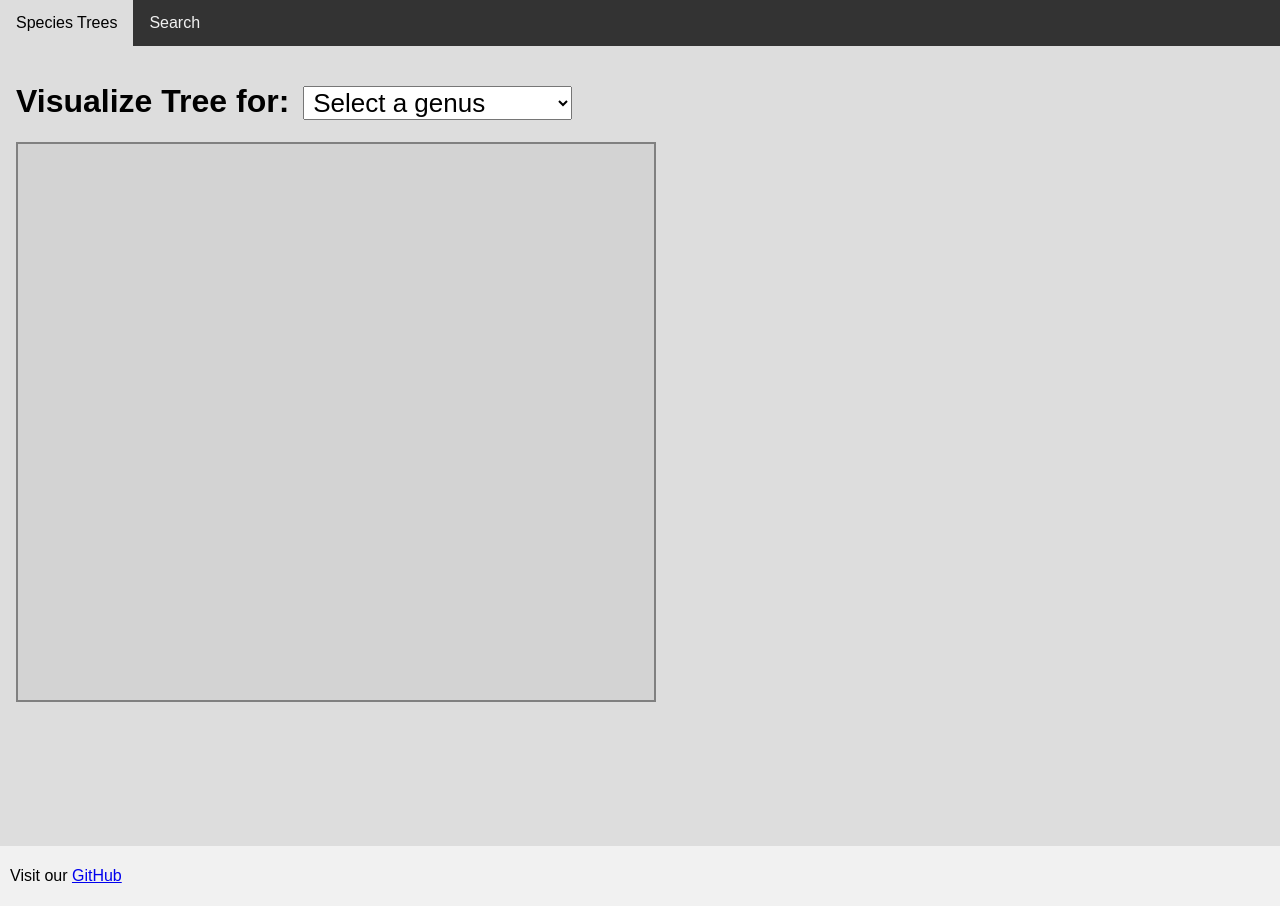
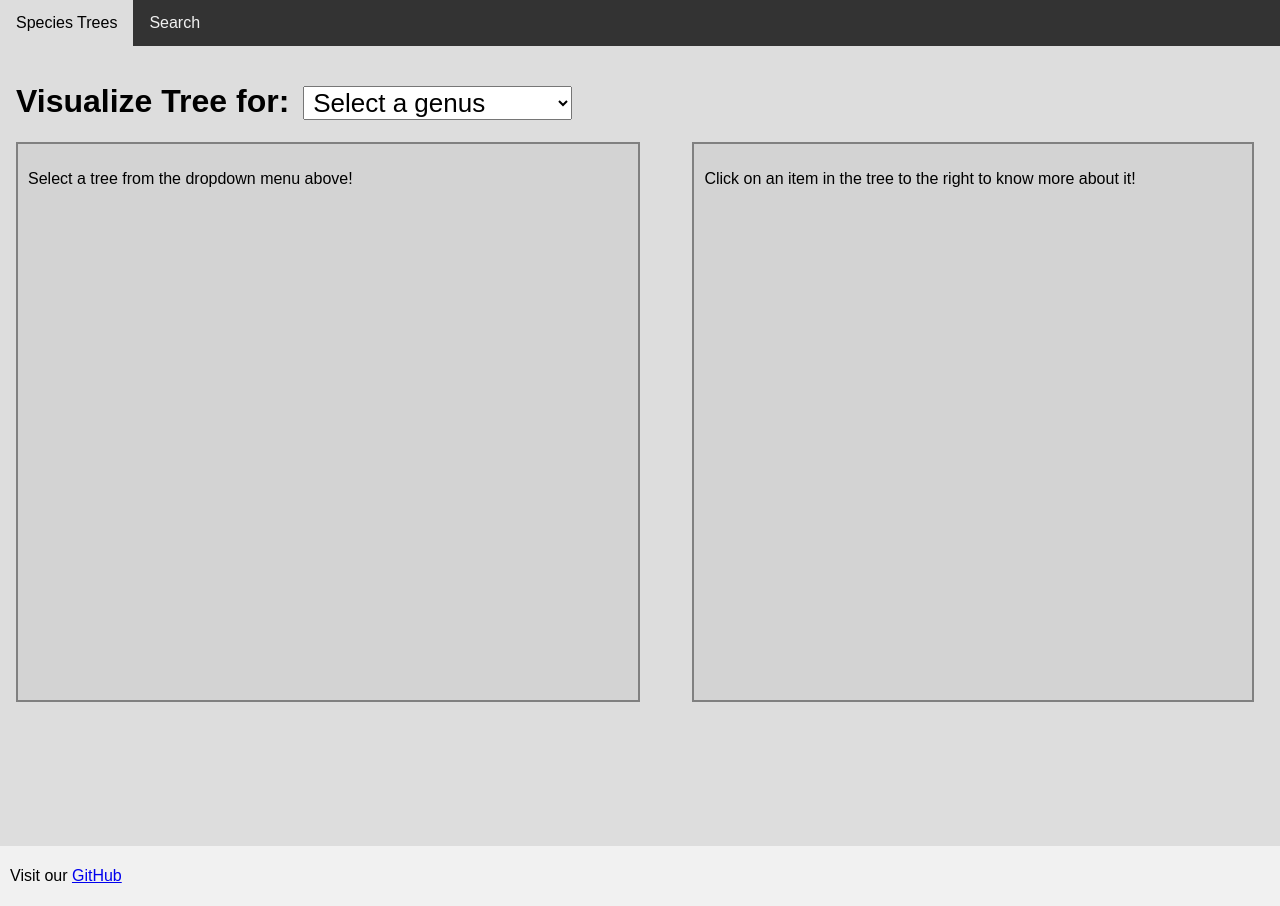
Before and after one commit to kevfo/TestApp, a Flask app: page /species_tree in a window 1280 px wide. Run offline with Flask 3, Linux system fonts and the light colour scheme.

Commit message:
Made changes for info display

```diff
--- a/app.py
+++ b/app.py
@@ -1,7 +1,7 @@
 from flask import Flask, render_template, request, jsonify
 
 # Import custom modules here:
-from utils.search import find_queries
+from utils.search import find_queries, find_entity_information
 
 app = Flask(__name__)
 
@@ -17,7 +17,14 @@ def species_tree():
 def search():
     return render_template('search.html')
 
+# INTERNAL ROUTES - MEANT TO BE ACCESSED BY THE APPLICATION, NOT THE USER
+
 @app.route('/find', methods = ['POST'])
 def find():
     query = find_queries(request.data.decode('utf-8'))
     return jsonify(query)
+
+@app.route('/find_entity', methods = ['POST'])
+def find_entity():
+    query = find_entity_information(request.data.decode('utf-8'))
+    return jsonify(query)
--- a/static/css/treeDisplay.css
+++ b/static/css/treeDisplay.css
@@ -1,5 +1,5 @@
 /* Style the tree display */
-.treeDisplay {
+.treeDisp, .disp {
     border-color: gray;
     border-style: solid;
     border-width: 2px;
@@ -16,6 +16,24 @@
     padding-left: 5px;
     margin-left: 5px;
 }
+
+/* Row and column styling */
+.row {
+    display: flex;
+    flex-direction: row;
+    justify-content: space-between;
+}
+
+.left {
+    width: 50%;
+}
+
+.right {
+    width: 45%;
+    margin-right: 10px;
+}
+
+/* Rest of CSS from treeJS */
 
 /* simple tree */
 .simple-tree {
--- a/static/js/tree.js
+++ b/static/js/tree.js
@@ -1,8 +1,19 @@
 // Deals with the construction of the
 // Species tree as shown on https://phytozome-next.jgi.doe.gov/
 
-const TREE_DISPLAY = document.querySelector('.treeDisplay');
+const TREE_DISPLAY = document.querySelector('.treeDisp');
 const TREE_SELECTOR = document.querySelector('#jsonData');
+const INFO_DISP = document.querySelector('.disp');
+
+const showInformation = () => {
+    console.log(event.target.innerText);
+    fetch('/find_entity', {method: 'POST', body: event.target.innerText})
+    .then(response => response.json())
+    .then(resData => {
+        INFO_DISP.innerHTML = `<p> ${resData.info1} </p> <p> ${resData.info2} </p> <p> ${resData.info3} </p>`;
+    })
+    .catch(error => console.error(error))
+}
 
 const updateTree = () => {
     if (TREE_DISPLAY.innerHTML.length !== 0) {
@@ -24,4 +35,8 @@ const updateTree = () => {
     }
 }
 
-TREE_SELECTOR.addEventListener('change', updateTree)
+TREE_SELECTOR.addEventListener('change', () => {
+    updateTree()
+    let TREE_ITEMS = document.querySelectorAll('[data-type="file"], [data-type="folder"]');
+    TREE_ITEMS.forEach(item => item.addEventListener('click', showInformation));
+})
--- a/templates/species_tree.html
+++ b/templates/species_tree.html
@@ -20,8 +20,14 @@
             <option value = 'V'> Viridiplantae </option>
         </select>
     </h1>
-    <div class = 'treeDisplay'>
-
+    <div class = 'row'>
+        <div class = 'column left treeDisp'>
+            <p> Select a tree from the dropdown menu above! </p>
+        </div>
+        <div> </div>
+        <div class = 'column right disp'>
+            <p> Click on an item in the tree to the right to know more about it!</p>
+        </div>
     </div>
 </div>
 {% endblock %}
```
Also changed, not shown: utils/search.py (+7 -0 lines).
